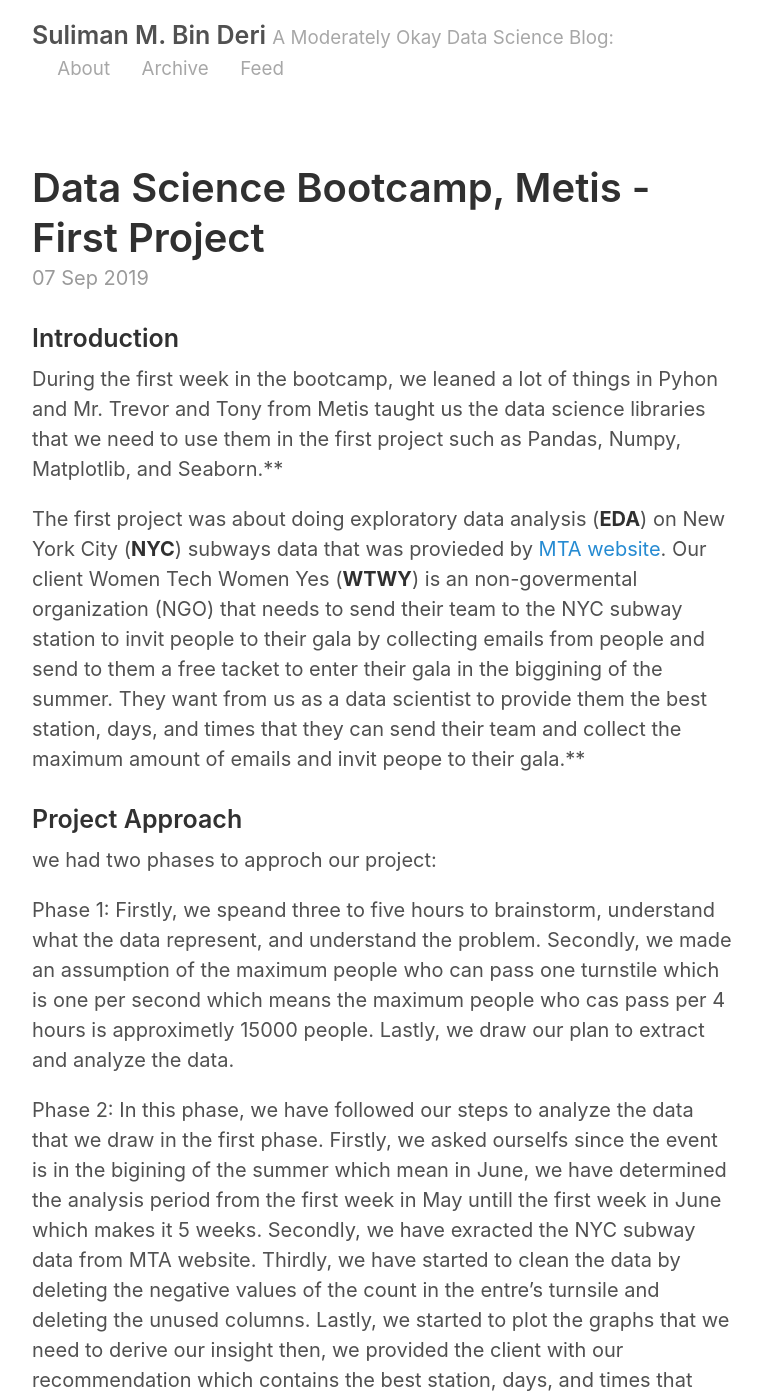
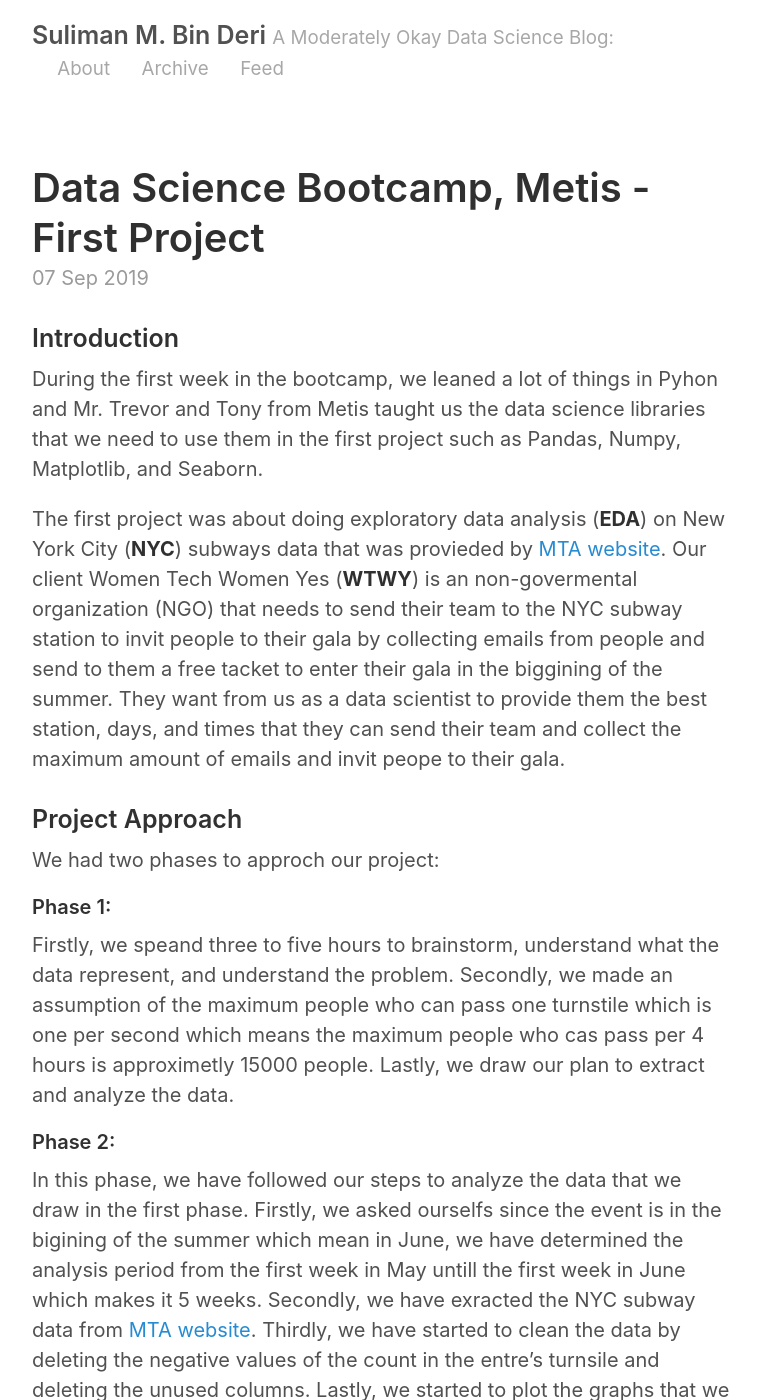
Before and after one commit to SulimanMD/SulimanMD.github.io, a Jekyll site: the page built from _posts/2019-09-07-Suliman-blog.md, in a window 1280 px wide and 1400 px high. Shown: the whole window, without its empty margins (258-1020 px from the left). Built offline with Jekyll 4.4.1, drawn with Linux system fonts in a browser that asks for light colours; part of the change alters nothing that is shown; some of the changed text lies outside the part shown.

Commit message:
Second  commit

```diff
--- a/_posts/2019-09-07-Suliman-blog.md
+++ b/_posts/2019-09-07-Suliman-blog.md
@@ -4,30 +4,33 @@ title: Data Science Bootcamp, Metis - First Project
 ---
 ### Introduction
 
-During the first week in the bootcamp, we leaned a lot of things in Pyhon and Mr. Trevor and Tony from Metis taught us the data science libraries that we need to use them in the first project such as Pandas, Numpy, Matplotlib, and Seaborn.**
+During the first week in the bootcamp, we leaned a lot of things in Pyhon and Mr. Trevor and Tony from Metis taught us the data science libraries that we need to use them in the first project such as Pandas, Numpy, Matplotlib, and Seaborn.
 
 
-The first project was about doing exploratory data analysis (**EDA**) on New York City (**NYC**) subways data that was provieded by [MTA website](http://web.mta.info/maps/submap.html). Our client Women Tech Women Yes (**WTWY**) is an non-govermental organization (NGO) that needs to send their team to the NYC subway station to invit people to their gala by collecting emails from people and send to them a free tacket to enter their gala in the biggining of the summer. They want from us as a data scientist to provide them the best station, days, and times that they can send their team and collect the maximum amount of emails and invit peope to their gala.**
+The first project was about doing exploratory data analysis (**EDA**) on New York City (**NYC**) subways data that was provieded by [MTA website](http://web.mta.info/maps/submap.html). Our client Women Tech Women Yes (**WTWY**) is an non-govermental organization (NGO) that needs to send their team to the NYC subway station to invit people to their gala by collecting emails from people and send to them a free tacket to enter their gala in the biggining of the summer. They want from us as a data scientist to provide them the best station, days, and times that they can send their team and collect the maximum amount of emails and invit peope to their gala.
 
 
 ### Project Approach
 
-we had two phases to approch our project:
+We had two phases to approch our project:
 
-Phase 1:
+#### Phase 1:
+
 Firstly, we speand three to five hours to brainstorm, understand what the data represent, and understand the problem. Secondly, we made an assumption of the maximum people who can pass one turnstile which is one per second which means the maximum people who cas pass per 4 hours is approximetly 15000 people. Lastly, we draw our plan to extract and analyze the data.
 
-Phase 2:
-In this phase, we have followed our steps to analyze the data that we draw in the first phase. Firstly, we asked ourselfs since the event is in the bigining of the summer which mean in June, we have determined the analysis period from the first week in May untill the first week in June which makes it 5 weeks. Secondly, we have exracted the NYC subway data from MTA website. Thirdly, we have started to clean the data by deleting the negative values of the count in the entre's turnsile and deleting the unused columns. Lastly, we started to plot the graphs that we need to derive our insight then, we provided the client with our recommendation which contains the best station, days, and times that they can send their team to invit people.
+
+#### Phase 2:
+
+In this phase, we have followed our steps to analyze the data that we draw in the first phase. Firstly, we asked ourselfs since the event is in the bigining of the summer which mean in June, we have determined the analysis period from the first week in May untill the first week in June which makes it 5 weeks. Secondly, we have exracted the NYC subway data from [MTA website](http://web.mta.info/maps/submap.html). Thirdly, we have started to clean the data by deleting the negative values of the count in the entre's turnsile and deleting the unused columns. Lastly, we started to plot the graphs that we need to derive our insight then, we provided the client with our recommendation which contains the best station, days, and times that they can send their team to invit people.
 
 
 
 ### Analysis and Recommendations
 
-The below graphs show the average daily inflows and outflows of the five weeks period that we choised, the top stations in term of volume (Enteres + Exits), and the average per station inflows for each day of the week.
+The below graphs show the average daily inflows and outflows of the five weeks period that we choised, the top stations in term of volume, and the average per station inflows for each day of the week.
 
 ![Image test]({{ site.url }}/images/avg_inflow_outflow.png)
 ![Image test]({{ site.url }}/images/Top_5.png)
 ![Image test]({{ site.url }}/images/Average_per_station.png)
 
-Firstly, we noticed from the first figure above that the best days of the week to send the team are Wednesday, Thursday, and Friday. Secondly, from the second figure above we can clearly see that the top three stations in term of volume are 34 ST-PENN STA, GRD CNTRL-42 ST, and 34 ST-HERALD SQ. Lastly,
+Firstly, we noticed from the first figure above that the best days of the week to send the team are Wednesday, Thursday, and Friday. Secondly, from the second figure above we can clearly see that the top three stations in term of volume are 34 ST-PENN STA, GRD CNTRL-42 ST, and 34 ST-HERALD SQ. Lastly, we can see the average daily volume for each day with respect to the time. We noticed that in Friday trend between 5 and 7 there is a garbage data.
```
